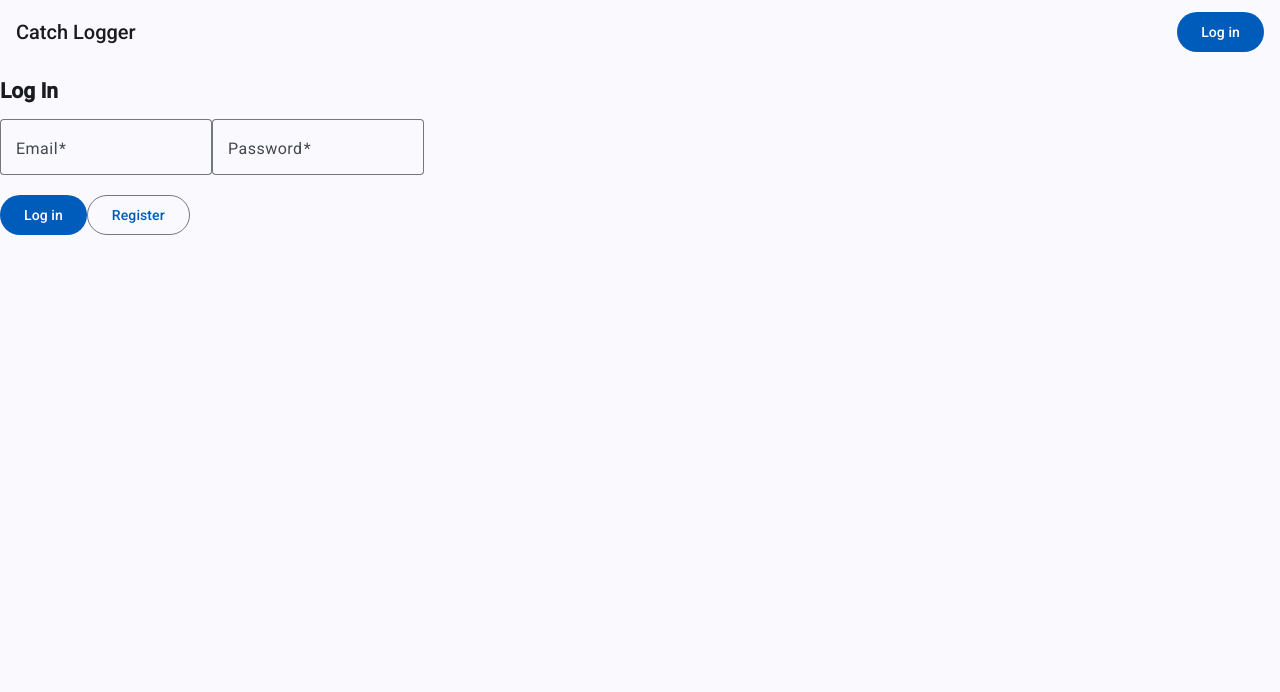
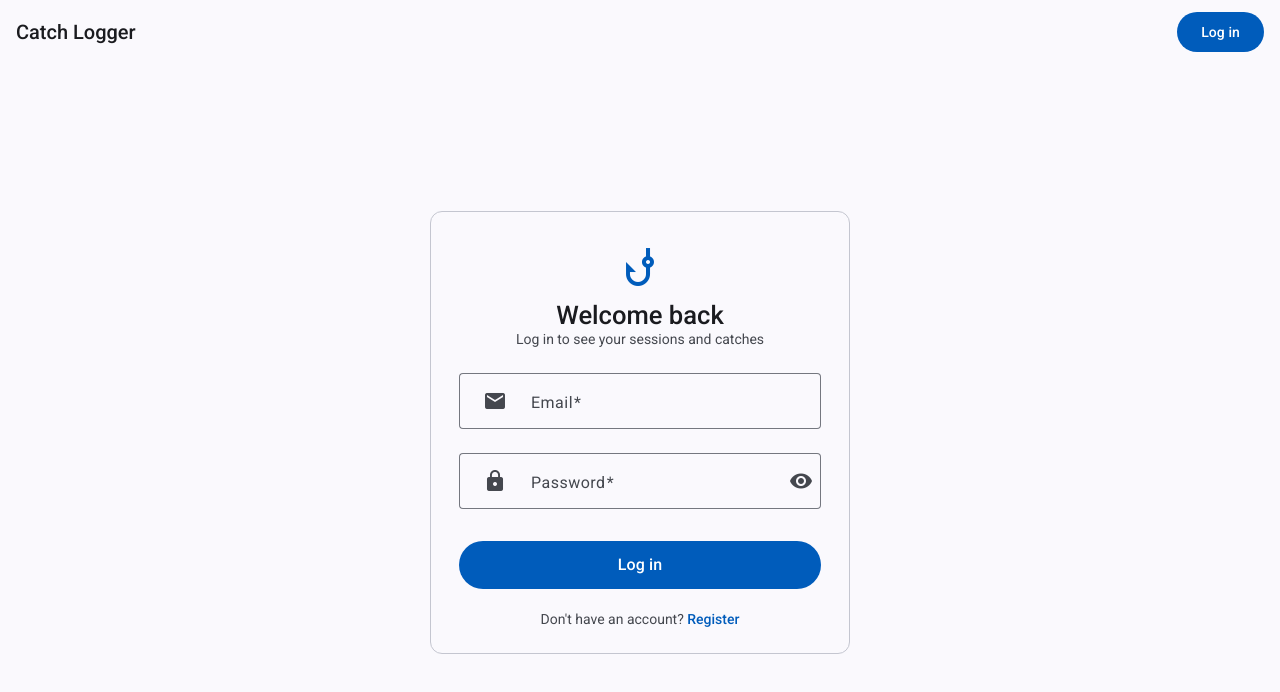
Before and after one commit to S00271237/WP2Assignment2, an Angular app: page /login in a window 1280 px wide. Shown: the top 692 px of the page. Built offline with nearby package versions, Linux system fonts and the light colour scheme.

Commit message:
feat: update login form with enhanced error handling and UI improvements

```diff
--- a/src/app/core/interceptors/error.interceptor.ts
+++ b/src/app/core/interceptors/error.interceptor.ts
@@ -8,7 +8,7 @@ export function friendlyMessage(error: HttpErrorResponse): string {
     case 400:
       return 'Some of the data was not valid.';
     case 401:
-      return 'Please log in to continue.';
+      return 'Incorrect login details.';
     case 403:
       return 'You are not allowed to do that.';
     case 404:
--- a/src/app/home-page/home-page.html
+++ b/src/app/home-page/home-page.html
@@ -26,6 +26,10 @@
             <span class="stat-label">Largest catch</span>
           }
         </div>
+        <div class="stat">
+            <span class="stat-value">{{ totalSessions() }}</span>
+            <span class="stat-label">Sessions</span>
+        </div>
 
         <div class="stat">
           @if (lastOuting(); as last) {
@@ -36,10 +40,7 @@
             <span class="stat-label">Last outing</span>
           }
         </div>
-        <div class="stat">
-            <span class="stat-value">{{ totalSessions() }}</span>
-            <span class="stat-label">Sessions</span>
-        </div>
+
       </div>
     </mat-card-content>
 
--- a/src/app/login-form/login-form.html
+++ b/src/app/login-form/login-form.html
@@ -1,14 +1,20 @@
-<form [formGroup]="loginForm" (ngSubmit)="onSubmit()" class="login-form">
-  <h2>Log In</h2>
-
+<div class="auth-page">
+  <mat-card class="auth-card" appearance="outlined">
     @if (loggingIn()) {
-    <mat-progress-bar mode="buffer" />
+      <mat-progress-bar mode="indeterminate" class="card-progress" />
     }
 
-  <!-- Email Field -->
+    <div class="auth-header">
+      <mat-icon class="auth-icon">phishing</mat-icon>
+      <h1>Welcome back</h1>
+      <p>Log in to see your sessions and catches</p>
+    </div>
+
+    <form [formGroup]="loginForm" (ngSubmit)="onSubmit()">
       <mat-form-field appearance="outline">
         <mat-label>Email</mat-label>
-    <input matInput type="email" formControlName="email" placeholder="e.g. una@example.com" autocomplete="email" />
+        <mat-icon matPrefix>mail</mat-icon>
+        <input matInput type="email" formControlName="email" placeholder="una@example.com" autocomplete="email" />
         @if (loginForm.controls.email.hasError('required')) {
           <mat-error>Email is required</mat-error>
         } @else if (loginForm.controls.email.hasError('email')) {
@@ -16,21 +22,32 @@
         }
       </mat-form-field>
 
-  <!-- Password Field -->
       <mat-form-field appearance="outline">
         <mat-label>Password</mat-label>
-    <input matInput type="password" formControlName="password" autocomplete="current-password" />
+        <mat-icon matPrefix>lock</mat-icon>
+        <input matInput [type]="hidePassword() ? 'password' : 'text'" formControlName="password" autocomplete="current-password" />
+        <button mat-icon-button matSuffix type="button" (click)="hidePassword.set(!hidePassword())"
+                [attr.aria-label]="hidePassword() ? 'Show password' : 'Hide password'">
+          <mat-icon>{{ hidePassword() ? 'visibility' : 'visibility_off' }}</mat-icon>
+        </button>
         @if (loginForm.controls.password.hasError('required')) {
           <mat-error>Password is required</mat-error>
         }
       </mat-form-field>
 
-  <!-- Action Buttons -->
-  @if (loginError(); as message) { <p role="alert">{{ message }}</p> }
-  <div class="button-group">
-    <button matButton="filled" type="submit" [disabled]="loggingIn()">
+      @if (loginError(); as message) {
+        <p class="form-error" role="alert">
+          <mat-icon>error</mat-icon> {{ message }}
+        </p>
+      }
+
+      <button matButton="filled" type="submit" class="submit-button" [disabled]="loggingIn()">
         {{ loggingIn() ? 'Logging in...' : 'Log in' }}
       </button>
-    <a [routerLink]="['/register']" matButton="outlined">Register</a>
+    </form>
+
+    <p class="switch-link">
+      Don't have an account? <a routerLink="/register">Register</a>
+    </p>
+  </mat-card>
 </div>
-</form>
--- a/src/app/login-form/login-form.scss
+++ b/src/app/login-form/login-form.scss
@@ -0,0 +1,101 @@
+.auth-page {
+  display: flex;
+  justify-content: center;
+  align-items: center;
+  min-height: calc(100vh - 64px); // full height minus the nav bar
+  padding: 24px;
+  box-sizing: border-box;
+}
+
+.auth-card {
+  position: relative;
+  width: 100%;
+  max-width: 420px;
+  padding: 32px 28px 24px;
+  overflow: hidden;
+}
+
+.card-progress {
+  position: absolute;
+  top: 0;
+  left: 0;
+  right: 0;
+}
+
+.auth-header {
+  text-align: center;
+  margin-bottom: 24px;
+
+  h1 {
+    margin: 8px 0 4px;
+    font-size: 1.6rem;
+    font-weight: 500;
+  }
+
+  p {
+    margin: 0;
+    color: var(--mat-sys-on-surface-variant);
+  }
+}
+
+.auth-icon {
+  font-size: 48px;
+  width: 48px;
+  height: 48px;
+  color: var(--mat-sys-primary);
+}
+
+form {
+  display: flex;
+  flex-direction: column;
+  gap: 4px;
+}
+
+mat-form-field {
+  width: 100%;
+}
+
+mat-icon[matPrefix] {
+  margin: 0 8px 0 12px;
+  color: var(--mat-sys-on-surface-variant);
+}
+
+.form-error {
+  display: flex;
+  align-items: center;
+  gap: 8px;
+  margin: 0 0 8px;
+  padding: 10px 12px;
+  border-radius: 8px;
+  background: var(--mat-sys-error-container);
+  color: var(--mat-sys-on-error-container);
+
+  mat-icon {
+    font-size: 20px;
+    width: 20px;
+    height: 20px;
+  }
+}
+
+.submit-button {
+  width: 100%;
+  height: 48px;
+  margin-top: 8px;
+  font-size: 1rem;
+}
+
+.switch-link {
+  margin: 20px 0 0;
+  text-align: center;
+  color: var(--mat-sys-on-surface-variant);
+
+  a {
+    color: var(--mat-sys-primary);
+    font-weight: 500;
+    text-decoration: none;
+
+    &:hover {
+      text-decoration: underline;
+    }
+  }
+}
--- a/src/app/login-form/login-form.ts
+++ b/src/app/login-form/login-form.ts
@@ -8,10 +8,12 @@ import { MatButtonModule } from '@angular/material/button';
 import { MatProgressBarModule } from '@angular/material/progress-bar';
 import { LoginRequest } from '../models/user';
 import { UserService } from '../Service/user.service';
+import { MatCardModule } from '@angular/material/card';
+import { MatIconModule } from '@angular/material/icon';
 
 @Component({
   selector: 'app-login-form',
-  imports: [ReactiveFormsModule, RouterLink, MatFormFieldModule, MatInputModule, MatButtonModule, MatProgressBarModule],
+  imports: [ReactiveFormsModule, RouterLink, MatFormFieldModule, MatInputModule, MatButtonModule, MatProgressBarModule, MatIconModule, MatCardModule],
   templateUrl: './login-form.html',
   styleUrl: './login-form.scss',
 })
@@ -21,6 +23,7 @@ export class LoginForm {
   private userService = inject(UserService);
   loggingIn = signal(false);
   loginError = signal<string | null>(null);
+  hidePassword = signal(true);
 
   loginForm = this.formbuilder.nonNullable.group({
     email: ['', [Validators.required, Validators.email]],
@@ -46,9 +49,9 @@ export class LoginForm {
         this.loggingIn.set(false);
         this.router.navigate(['/home']); // Navigate to the home page after successful login
       },
-      error: (error) => {
+      error: (err:Error) => {
         this.loggingIn.set(false);
-        this.loginError.set(error.error.message || 'Incorrect email or password, please try again.');
+        this.loginError.set(err.message);
       },
     });
   }
```
Lines whose indentation alone changed are shown as unchanged.
